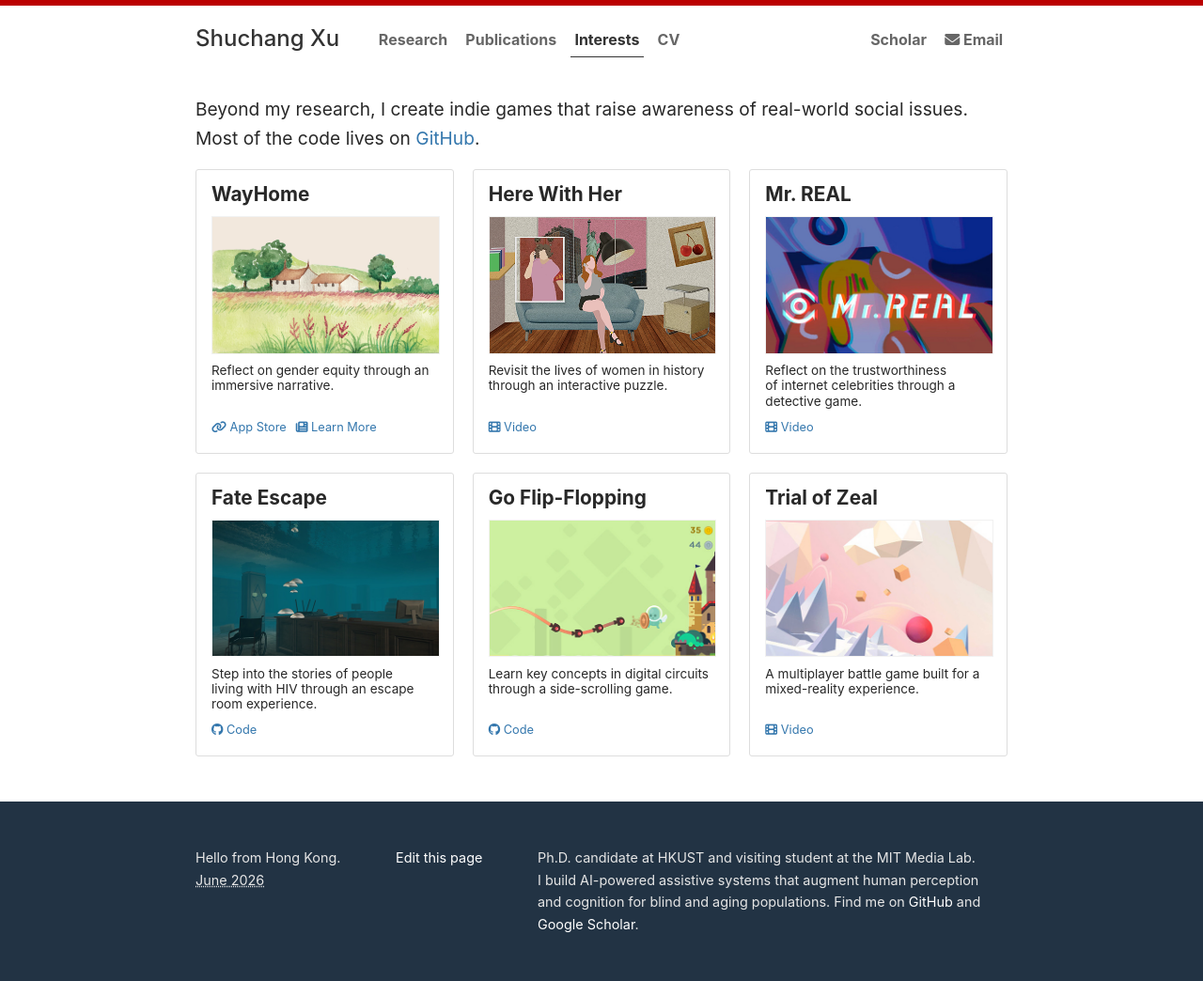
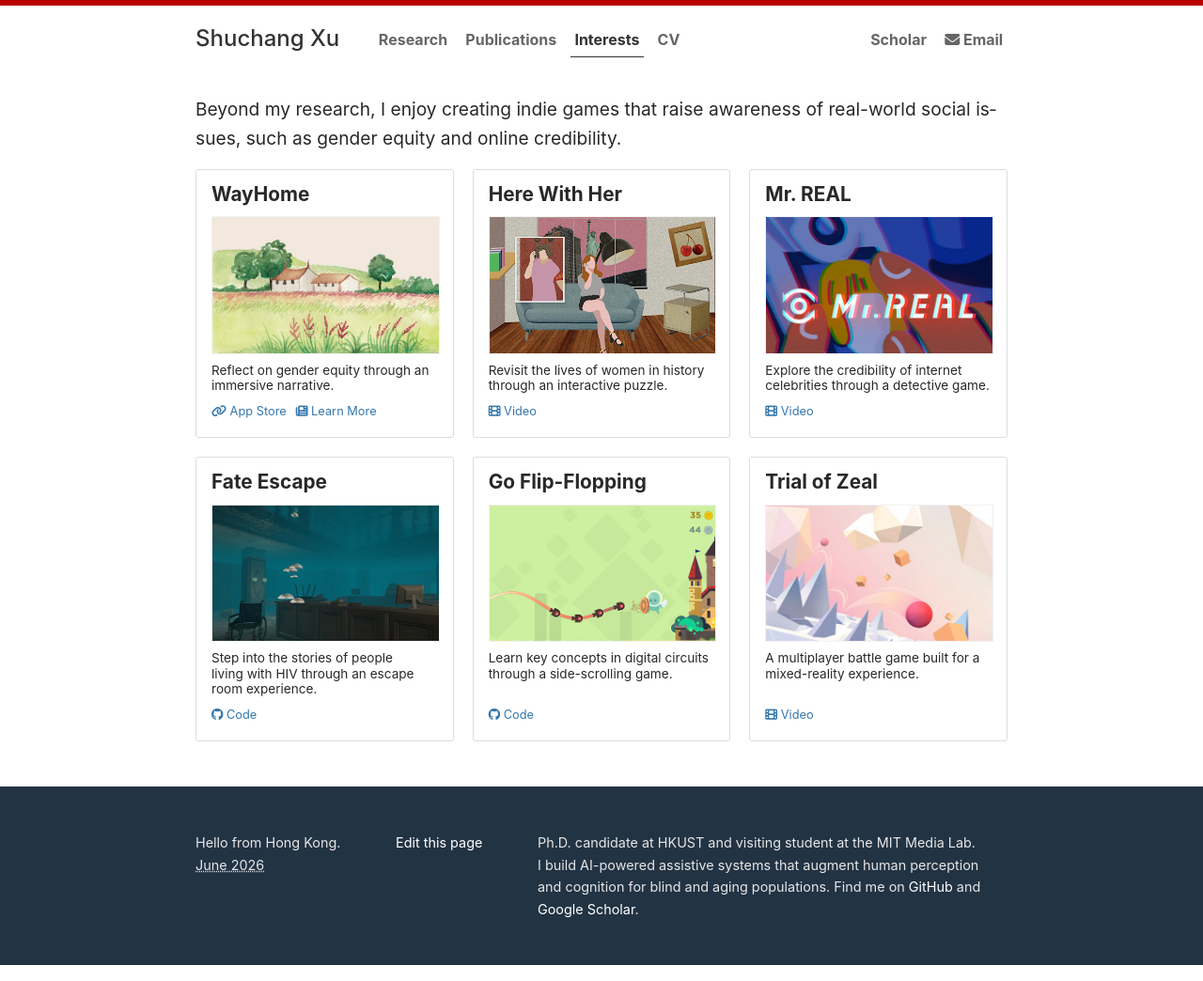
Before and after one commit to ShuchangXu/ShuchangXu.github.io, a Jekyll site: the page built from interests.md, in a window 1280 px wide. Shown: the whole page at 94% size. Built offline with Jekyll 4.4.1, drawn with Linux system fonts in a browser that asks for light colours; a style sheet for code colours, icons or effects is not loaded.

Commit message:
Extend Interests lead; revise Mr. REAL description
Co-Authored-By: Claude Opus 4.8 <noreply@anthropic.com>

```diff
--- a/_data/projects.yml
+++ b/_data/projects.yml
@@ -17,7 +17,7 @@
   highlight: 2
 
 - title: "Mr. REAL"
-  description: "Reflect on the trustworthiness of internet celebrities through a detective game."
+  description: "Explore the credibility of internet celebrities through a detective game."
   image: FUN2_MrREAL.png
   video: https://youtu.be/d06zUiQLdrg
 
--- a/interests.md
+++ b/interests.md
@@ -9,7 +9,7 @@ class: projects
 # Interests
 
 {:.lead}
-Beyond my research, I create indie games that raise awareness of real-world social issues. Most of the code lives on [GitHub](https://github.com/{{ site.github_username }}).
+Beyond my research, I enjoy creating indie games that raise awareness of real-world social issues, such as gender equity and online credibility.
 
 <div class="grid">
   {% for project in site.data.projects %}
```
